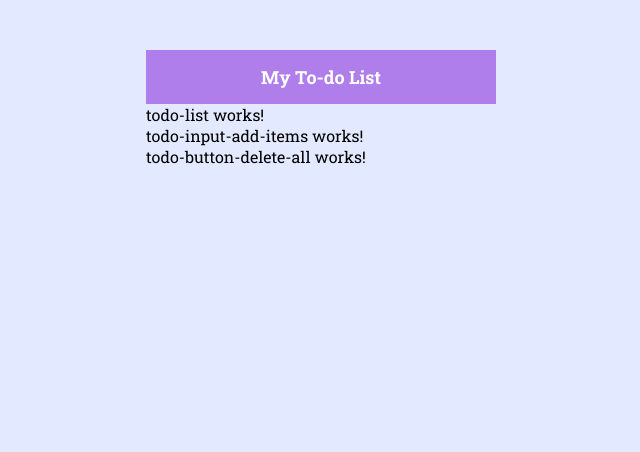
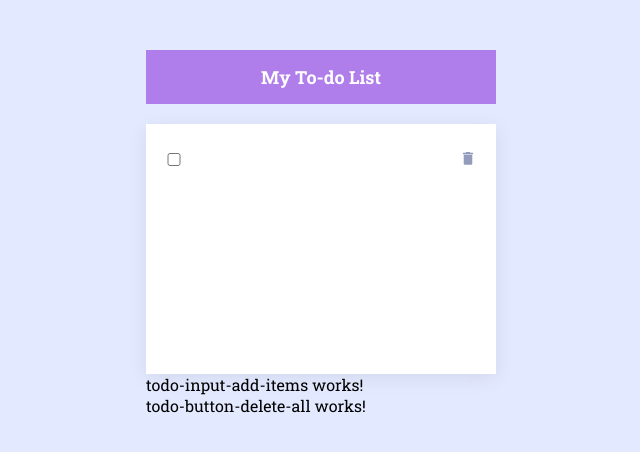
Before and after one commit to JaderRA/To-do-List, an Angular app in the folder app-todo/: page / in a window 1280 px wide. Shown: the top 452 px of the page, without its empty margins (319-959 px from the left). Built offline with nearby package versions, Linux system fonts and the light colour scheme.

Commit message:
feat: Adicionado área dos inputs com css.
Botão Adicionado
Checkbox Adicionado
Input Adicionado
CSS pré configurado: falta line-through

```diff
--- a/app-todo/src/app/modules/home/components/todo-list/todo-list.component.html
+++ b/app-todo/src/app/modules/home/components/todo-list/todo-list.component.html
@@ -1,4 +1,17 @@
-<p>todo-list works!</p>
+<section>
+
+    <ul>
+        <li>
+            <input type="checkbox">
+            <input type="text">
+
+            <button>
+                <img src="assets/icons/icon-trash.svg" alt="">
+            </button>
+        </li>
+    </ul>
+
+</section>
 
 <app-todo-input-add-items></app-todo-input-add-items>
 <app-todo-button-delete-all></app-todo-button-delete-all>
--- a/app-todo/src/app/modules/home/components/todo-list/todo-list.component.scss
+++ b/app-todo/src/app/modules/home/components/todo-list/todo-list.component.scss
@@ -0,0 +1,53 @@
+@import '../../../../../dist/scss/variables.scss';
+
+section{
+    width: 100%;
+    min-height: 250px;
+
+    background: $secondary-background-color;
+    box-shadow: 0px 4px 18px rgba(0, 0, 0, 0.08);
+
+    margin-top: 20px;
+
+    &.loading{
+        background-image: url("../../../../../assets/img/bg-task.png");
+        background-repeat: no-repeat;
+        background-position: center 30px;
+    }
+
+    ul{
+        padding: 20px;
+
+        li{
+            display: flex;
+            justify-content: space-between;
+            align-items: center;
+
+            margin-bottom: 10px;
+
+            input{
+                &[type="checkbox"]{
+                    width: 5%;
+                }
+                &[type="text"]{
+                    width: 80%;
+                    padding: 5px 10px;
+                    border: none;
+
+                    font-size: 16px;
+                    color: $primary-text-color;
+                    &.checked{
+                        text-decoration: line-through;
+                    }
+                }
+            }
+
+            button{
+                width: 5%;
+                background: none;
+                border: none;
+            }
+        }
+
+    }
+}
--- a/app-todo/src/styles.scss
+++ b/app-todo/src/styles.scss
@@ -12,6 +12,18 @@ body{
     background: $primary-background-color;
 }
 
+ul{
+    list-style: none;
+}
+
+textarea:focus, inout:focus, button{
+    outline: none;
+}
+
+button{
+    cursor: pointer;
+}
+
 //Classes
 .container{
     width: 350px;
```
